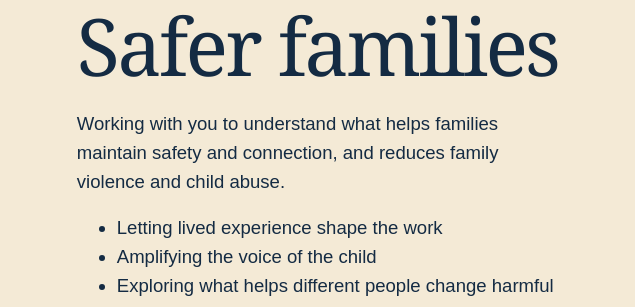
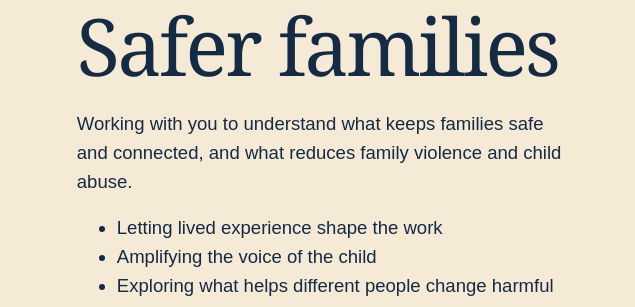
Before and after one commit to timothyconsulting/tim-watson-consultancy, a plain HTML site: page index.html in a window 1280 px wide. Shown: the part 180-487 px from the top of the page, 0-635 px from the left. Drawn offline with Linux system fonts and the light colour scheme.

Commit message:
Smooth the intro line wording
Co-Authored-By: Claude Opus 5.5 <noreply@anthropic.com>
Claude-Session: https://claude.ai/code/session_01BxLFr8vun5Gthbb7MDut3v

```diff
--- a/index.html
+++ b/index.html
@@ -122,7 +122,7 @@ footer{background:var(--navy);color:white;padding:18px 0;font-size:12px}
 <section class="hero has-art">
 <div class="hero-copy">
 <h1>Safer families</h1>
-<p class="lead">Working with you to understand what helps families maintain safety and connection, and reduces family violence and child abuse.</p>
+<p class="lead">Working with you to understand what keeps families safe and connected, and what reduces family violence and child abuse.</p>
 <ul class="lead">
   <li>Letting lived experience shape the work</li>
   <li>Amplifying the voice of the child</li>
```
